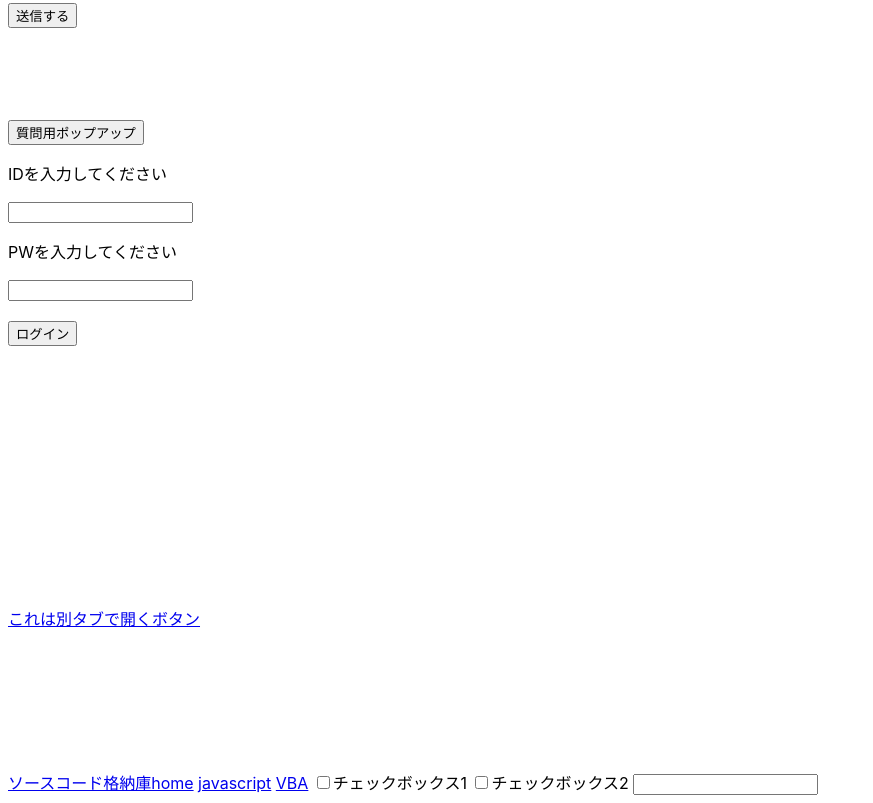
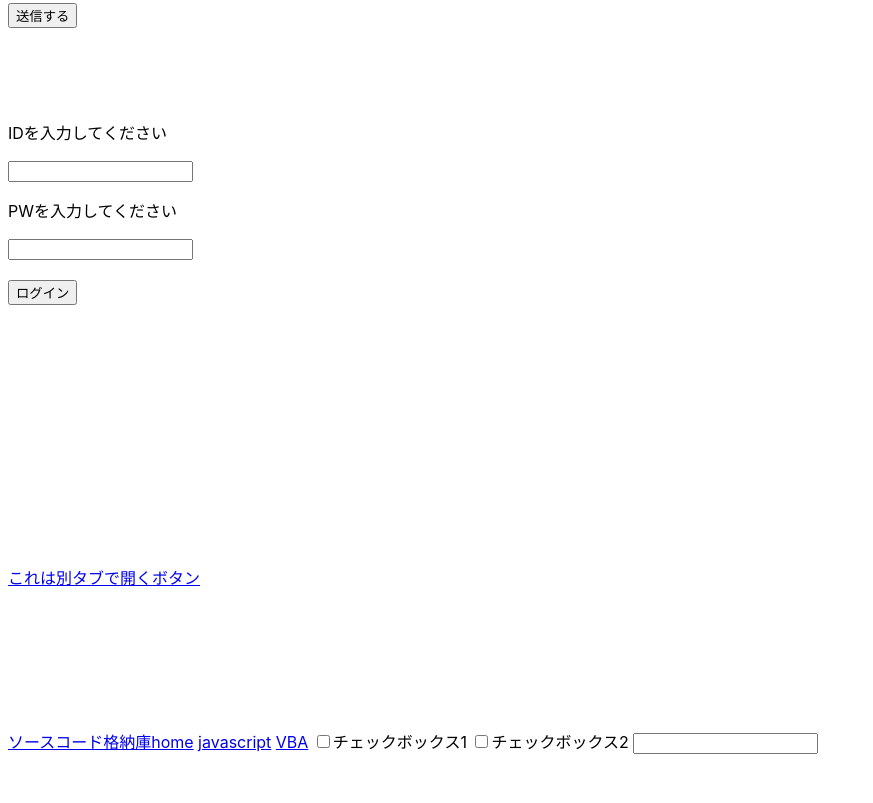
Before and after one commit to zatsjyouji/youtubesample, a plain HTML site: page index.html in a window 1280 px wide. Shown: the part 1360-2163 px from the top of the page, without its empty margins (0-873 px from the left). After the commit the page ends 2122 px from the top, so only its background shows below. Drawn offline with Linux system fonts and the light colour scheme.

Commit message:
Update index.html

```diff
--- a/index.html
+++ b/index.html
@@ -72,7 +72,7 @@
     <br><br><br>
     </form>
 
-    <p><input type="submit" value="質問用ポップアップ" id="situmonyou"></p>
+    <p><irame = title="フレームページ" width="500" height="500" src="https://zatsjyouji.github.io/simplepopuptest/"></p>
 
 
 <p>IDを入力してください</p>
```
